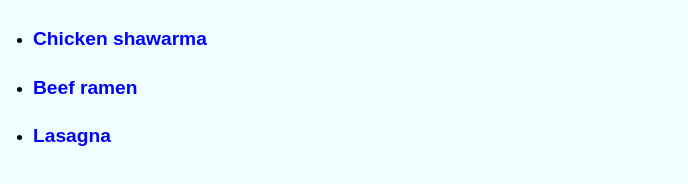
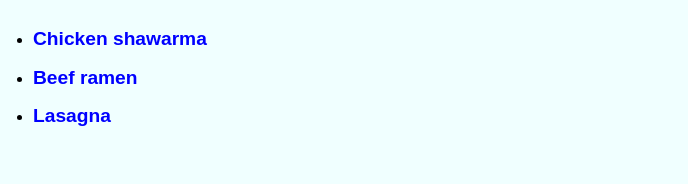
Before and after one commit to MahmoodElsaayed/odin-recipes, a plain HTML site: page index.html in a window 1280 px wide. Shown: the part 594-778 px from the top of the page, without its empty margins (0-688 px from the left). Drawn offline with Linux system fonts and the light colour scheme.

Commit message:
tweak the <li> padding in style.css

```diff
--- a/css/style.css
+++ b/css/style.css
@@ -20,5 +20,5 @@ ul {
 }
 
 li {
-    padding: 0px 0px 20px 0px;
+    padding: 0px 0px 10px 0px;
 }
```
